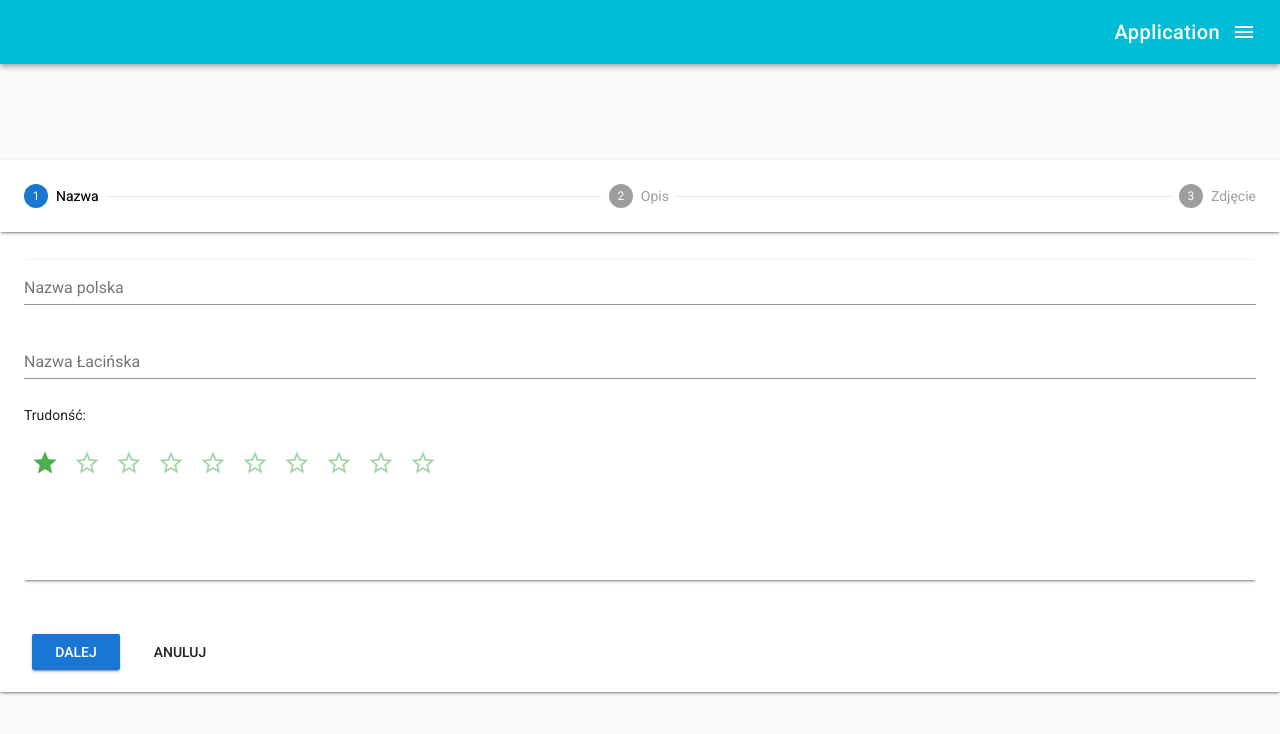
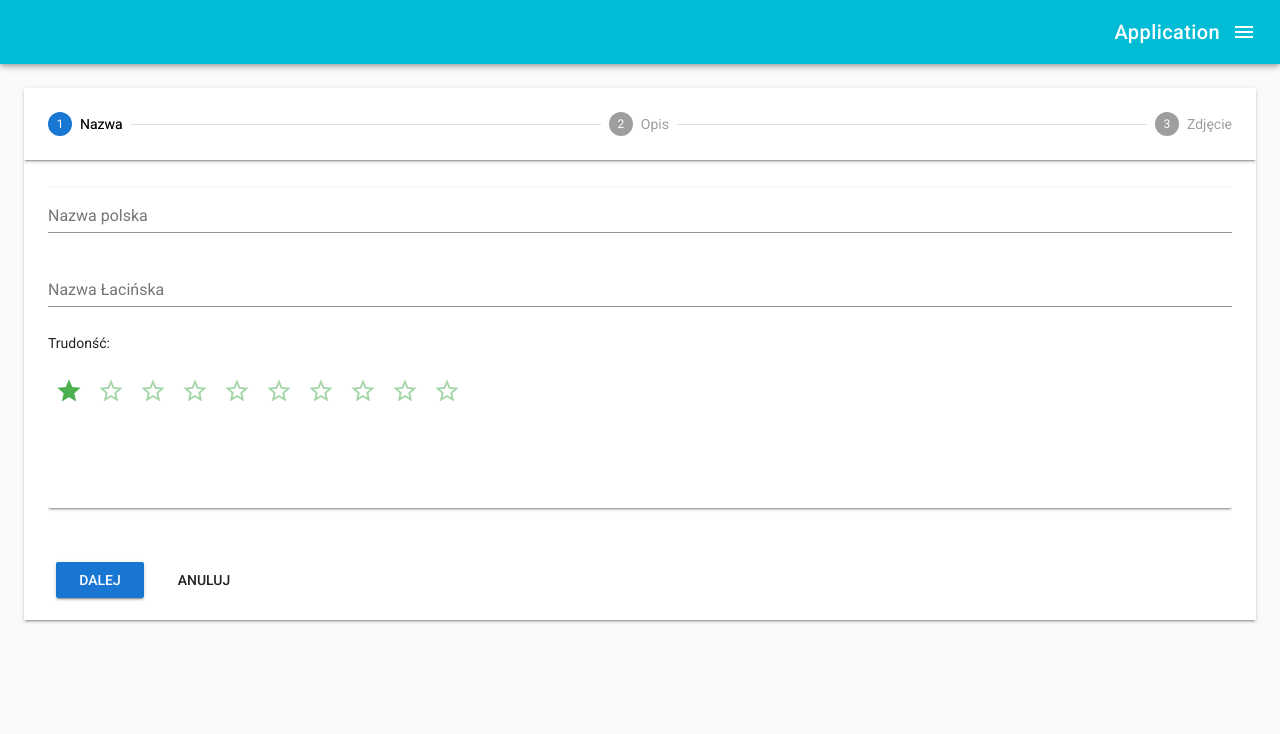
Before and after one commit to stanislawK/plant_collector, a Vue app in the folder frontend/: page /plant/new in a window 1280 px wide. Shown: the top 734 px of the page. Built offline with nearby package versions, Linux system fonts and the light colour scheme.

Commit message:
fixed header height

```diff
--- a/frontend/src/App.vue
+++ b/frontend/src/App.vue
@@ -2,7 +2,11 @@
   <div>
     <v-app>
       <app-header></app-header>
-      <router-view/>
+      <v-content>
+        <v-container fluid>
+          <router-view/>
+        </v-container>
+      </v-content>
     </v-app>
   </div>
 </template>
--- a/frontend/src/components/AddPlant.vue
+++ b/frontend/src/components/AddPlant.vue
@@ -69,7 +69,7 @@
           <form>
             <v-textarea
             v-model="description"
-            box
+            hint="Opis rośliny"
             label="Opis"
             auto-grow
             ></v-textarea>
--- a/frontend/src/components/Header.vue
+++ b/frontend/src/components/Header.vue
@@ -92,7 +92,5 @@ export default {
 
 <!-- Add "scoped" attribute to limit CSS to this component only -->
 <style scoped>
-  .header {
-      min-height: 20vh !important;
-    }
+
 </style>
```
